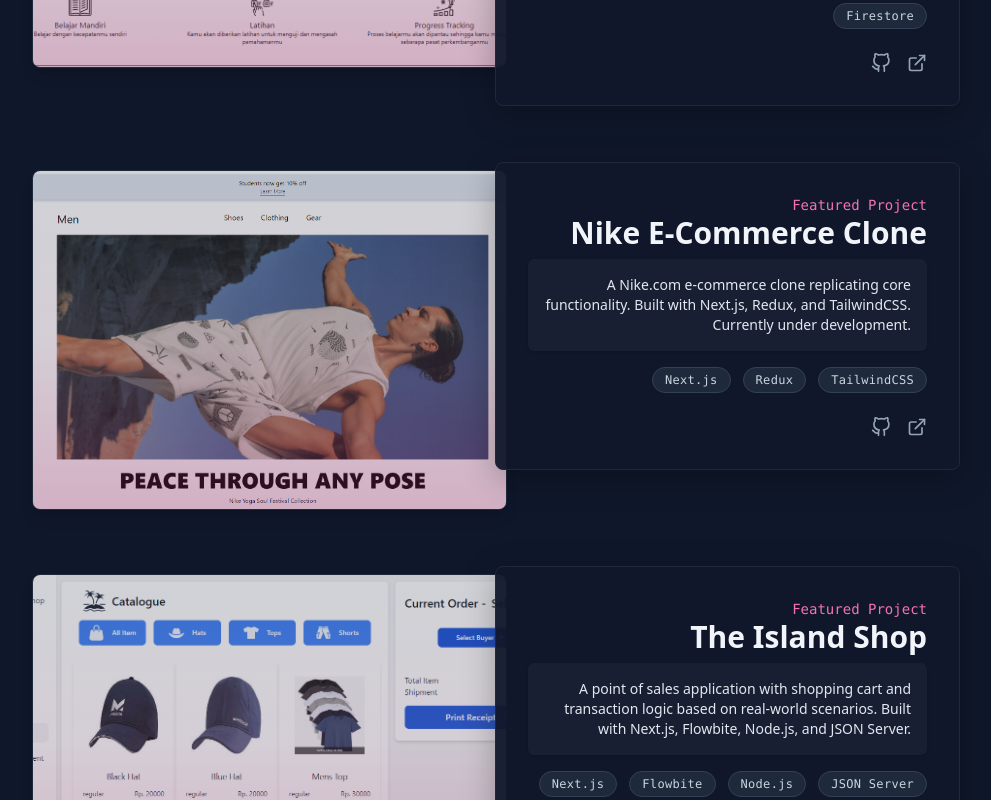
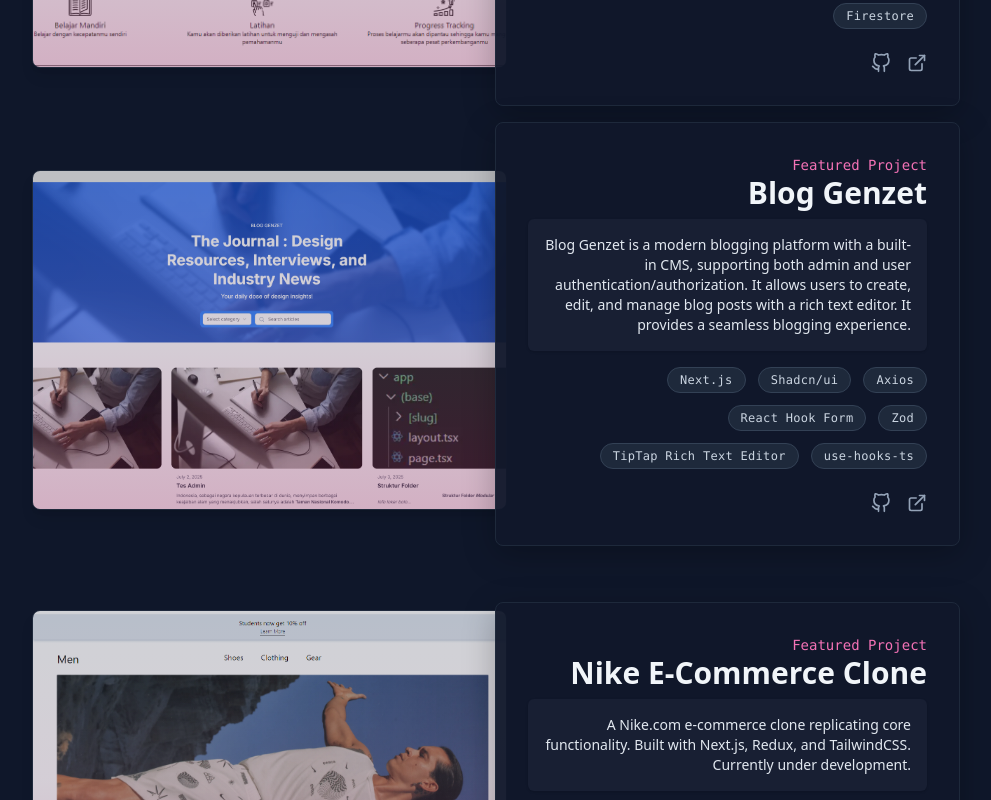
Before and after one commit to syahrilhanla/portfolio-website, a Next.js app: page / in a window 1280 px wide. Shown: the part 4420-5220 px from the top of the page, without its empty margins (96-1087 px from the left). Built offline with nearby package versions, Linux system fonts and the light colour scheme.

Commit message:
feat: add blog genzet to project list

```diff
--- a/components/workData.js
+++ b/components/workData.js
@@ -102,6 +102,44 @@
 		],
 	},
 	{
+		imgURL: "blog-genzet.png",
+		title: "Blog Genzet",
+		repoAddress: "https://github.com/syahrilhanla/seller-pintar-frontend",
+		projectAddress: "https://blog-genzet-syahril.vercel.app/",
+		description:
+			"Blog Genzet is a modern blogging platform with a built-in CMS, supporting both admin and user authentication/authorization. It allows users to create, edit, and manage blog posts with a rich text editor. It provides a seamless blogging experience.",
+		techStack: [
+			{
+				img: "/nextJS.svg",
+				name: "Next.js",
+			},
+			{
+				img: "/mui.svg",
+				name: "Shadcn/ui",
+			},
+			{
+				img: "/firebase.png",
+				name: "Axios",
+			},
+			{
+				img: "/firestore.png",
+				name: "React Hook Form",
+			},
+			{
+				img: "/firestore.png",
+				name: "Zod",
+			},
+			{
+				img: "/firestore.png",
+				name: "TipTap Rich Text Editor",
+			},
+			{
+				img: "/firestore.png",
+				name: "use-hooks-ts",
+			},
+		],
+	},
+	{
 		imgURL: "nike-clone.png",
 		title: "Nike E-Commerce Clone ",
 		repoAddress: "https://github.com/syahrilhanla/nike-clone",
```
Also changed, not shown: public/blog-genzet.png (added).
